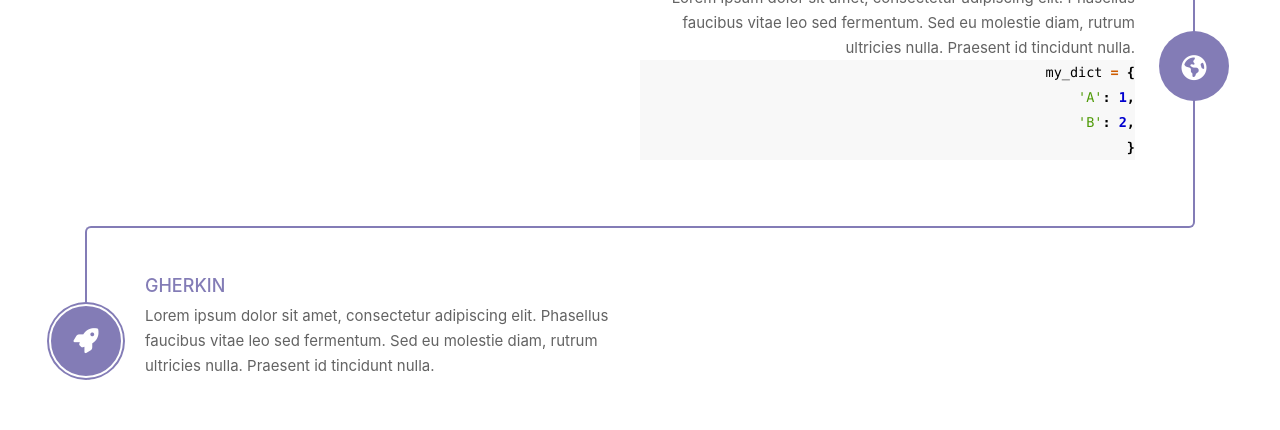
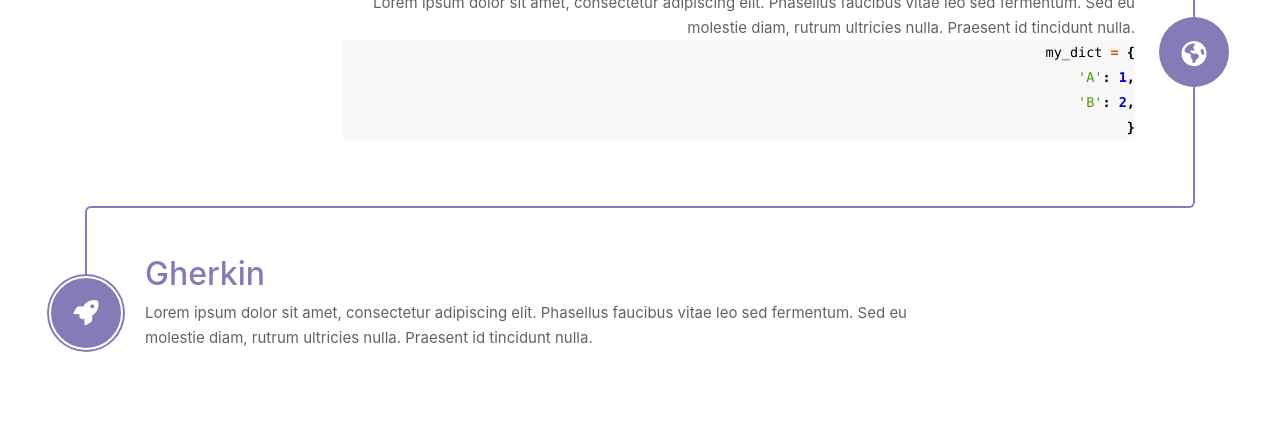
Before and after one commit to jricardo27/code_review, a website: page docs/index.html in a window 1280 px wide. Shown: the part 522-952 px from the top of the page. Before the commit the page ends 902 px from the top, so only its background shows below. Drawn offline with nearby package versions, Linux system fonts and the light colour scheme; a script that the page names is missing.

Commit message:
Improve page style
- Do not make title upper case.
- Add padding to the bottom of the page.
- Increase content width from 50% to 80%.

```diff
--- a/docs/css/timeline.css
+++ b/docs/css/timeline.css
@@ -64,7 +64,7 @@
 }
 
 .main-timeline .timeline-content{
-    width: 50%;
+    width: 80%;
 }
 
 .main-timeline .timeline:nth-child(2n) .timeline-content{
@@ -73,10 +73,9 @@
 }
 
 .main-timeline .title{
-    font-size: 18px;
+    font-size: 2em;
     color: #837cb6;
     margin-top: 0;
-    text-transform: uppercase;
 }
 
 .main-timeline .description{
--- a/src/css/timeline.css
+++ b/src/css/timeline.css
@@ -64,7 +64,7 @@
 }
 
 .main-timeline .timeline-content{
-    width: 50%;
+    width: 80%;
 }
 
 .main-timeline .timeline:nth-child(2n) .timeline-content{
@@ -73,10 +73,9 @@
 }
 
 .main-timeline .title{
-    font-size: 18px;
+    font-size: 2em;
     color: #837cb6;
     margin-top: 0;
-    text-transform: uppercase;
 }
 
 .main-timeline .description{
--- a/src/scss/navigation.scss
+++ b/src/scss/navigation.scss
@@ -2,4 +2,5 @@ $nav-height: 40px;
 
 body {
     padding-top: $nav-height;
+    padding-bottom: $nav-height * 2;
 }
```
Also changed, not shown: docs/css/navigation.css, 1 other file.
